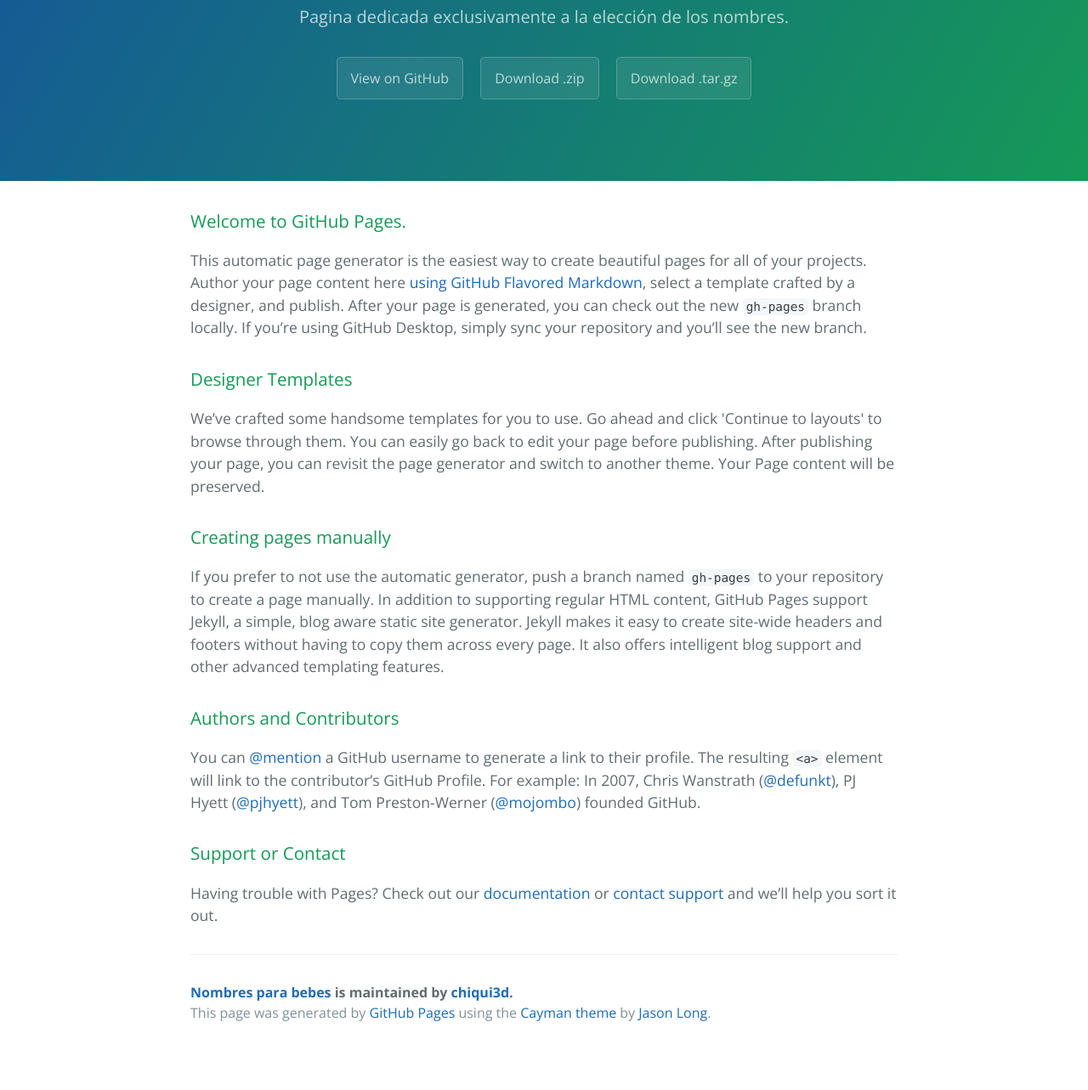
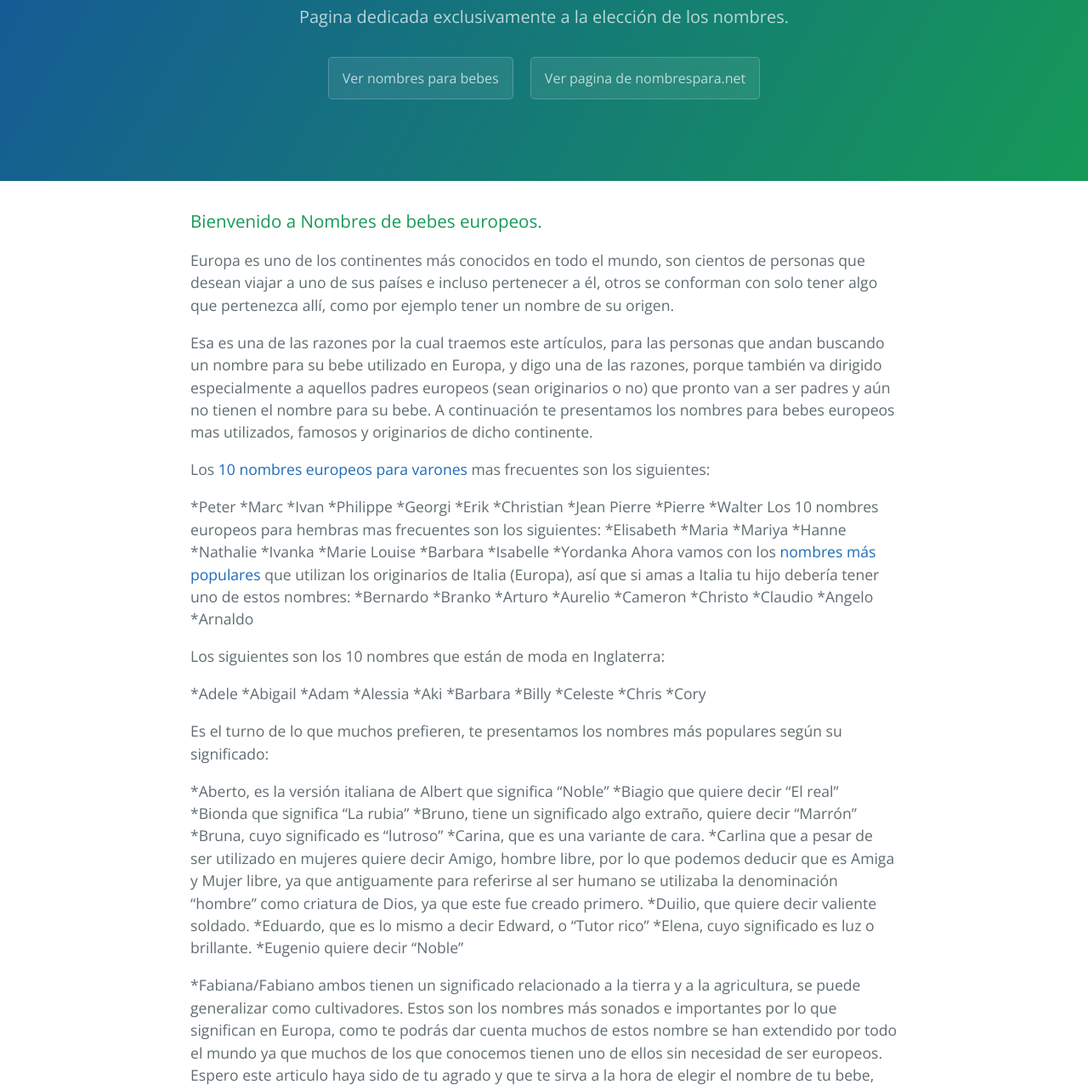
Before and after one commit to chiqui3d/nombresparabebes, a plain HTML site: page index.html in a window 1280 px wide. Shown: the part 170-1453 px from the top of the page at 85% size. Before the commit the page ends 1406 px from the top, so only its background shows below. Drawn offline with nearby package versions, Linux system fonts and the light colour scheme.

Commit message:
update index

```diff
--- a/index.html
+++ b/index.html
@@ -11,39 +11,87 @@
   </head>
   <body>
     <section class="page-header">
-      <h1 class="project-name">Nombres para bebes</h1>
+      <h1 class="project-name">Nombres para bebes europeos</h1>
       <h2 class="project-tagline">Pagina dedicada exclusivamente a la elección de los nombres.</h2>
-      <a href="https://github.com/chiqui3d/nombresparabebes" class="btn">View on GitHub</a>
-      <a href="https://github.com/chiqui3d/nombresparabebes/zipball/master" class="btn">Download .zip</a>
-      <a href="https://github.com/chiqui3d/nombresparabebes/tarball/master" class="btn">Download .tar.gz</a>
+      <a href="https://github.com/chiqui3d/nombresparabebes" class="btn">Ver nombres para bebes</a>
+      <a href="https://github.com/chiqui3d/nombresparabebes/zipball/master" class="btn">Ver pagina de nombrespara.net</a>
     </section>
 
     <section class="main-content">
       <h3>
-<a id="welcome-to-github-pages" class="anchor" href="#welcome-to-github-pages" aria-hidden="true"><span class="octicon octicon-link"></span></a>Welcome to GitHub Pages.</h3>
+<a id="welcome-to-github-pages" class="anchor" href="#welcome-to-github-pages" aria-hidden="true"><span class="octicon octicon-link"></span></a>Bienvenido a Nombres de bebes europeos.</h3>
 
-<p>This automatic page generator is the easiest way to create beautiful pages for all of your projects. Author your page content here <a href="https://guides.github.com/features/mastering-markdown/">using GitHub Flavored Markdown</a>, select a template crafted by a designer, and publish. After your page is generated, you can check out the new <code>gh-pages</code> branch locally. If you’re using GitHub Desktop, simply sync your repository and you’ll see the new branch.</p>
+<p>Europa es uno de los continentes más conocidos en todo el mundo, son cientos de personas que desean viajar a uno de sus países e incluso pertenecer a él, otros se conforman con solo tener algo que pertenezca allí, como por ejemplo tener un nombre de su origen.
+</p>
+<p>
+Esa es una de las razones por la cual traemos este artículos, para las personas que andan buscando un nombre para su bebe utilizado en Europa, y digo una de las razones, porque también va dirigido especialmente a aquellos padres europeos (sean originarios o no) que pronto van a ser padres y aún no tienen el nombre para su bebe. A continuación te presentamos los nombres para bebes europeos mas utilizados, famosos y originarios de dicho continente.
+</p>
+<p>
+Los <a href="http://www.nombrespara.net/bebes">10 nombres europeos para varones</a> mas frecuentes son los siguientes:
+</p>
+*Peter
+*Marc
+*Ivan
+*Philippe
+*Georgi
+*Erik
+*Christian
+*Jean Pierre
+*Pierre
+*Walter
+Los 10 nombres europeos para hembras mas frecuentes son los siguientes:
+*Elisabeth
+*Maria
+*Mariya
+*Hanne
+*Nathalie
+*Ivanka
+*Marie Louise
+*Barbara
+*Isabelle
+*Yordanka
 
-<h3>
-<a id="designer-templates" class="anchor" href="#designer-templates" aria-hidden="true"><span class="octicon octicon-link"></span></a>Designer Templates</h3>
-
-<p>We’ve crafted some handsome templates for you to use. Go ahead and click 'Continue to layouts' to browse through them. You can easily go back to edit your page before publishing. After publishing your page, you can revisit the page generator and switch to another theme. Your Page content will be preserved.</p>
-
-<h3>
-<a id="creating-pages-manually" class="anchor" href="#creating-pages-manually" aria-hidden="true"><span class="octicon octicon-link"></span></a>Creating pages manually</h3>
-
-<p>If you prefer to not use the automatic generator, push a branch named <code>gh-pages</code> to your repository to create a page manually. In addition to supporting regular HTML content, GitHub Pages support Jekyll, a simple, blog aware static site generator. Jekyll makes it easy to create site-wide headers and footers without having to copy them across every page. It also offers intelligent blog support and other advanced templating features.</p>
-
-<h3>
-<a id="authors-and-contributors" class="anchor" href="#authors-and-contributors" aria-hidden="true"><span class="octicon octicon-link"></span></a>Authors and Contributors</h3>
-
-<p>You can <a href="https://github.com/blog/821" class="user-mention">@mention</a> a GitHub username to generate a link to their profile. The resulting <code>&lt;a&gt;</code> element will link to the contributor’s GitHub Profile. For example: In 2007, Chris Wanstrath (<a href="https://github.com/defunkt" class="user-mention">@defunkt</a>), PJ Hyett (<a href="https://github.com/pjhyett" class="user-mention">@pjhyett</a>), and Tom Preston-Werner (<a href="https://github.com/mojombo" class="user-mention">@mojombo</a>) founded GitHub.</p>
-
-<h3>
-<a id="support-or-contact" class="anchor" href="#support-or-contact" aria-hidden="true"><span class="octicon octicon-link"></span></a>Support or Contact</h3>
-
-<p>Having trouble with Pages? Check out our <a href="https://help.github.com/pages">documentation</a> or <a href="https://github.com/contact">contact support</a> and we’ll help you sort it out.</p>
-
+Ahora vamos con los <a href="http://www.nombrespara.net">nombres más populares</a> que utilizan los originarios de Italia (Europa), así que si amas a Italia tu hijo debería tener uno de estos nombres:
+*Bernardo
+*Branko
+*Arturo
+*Aurelio
+*Cameron
+*Christo
+*Claudio
+*Angelo
+*Arnaldo
+<p>
+Los siguientes son los 10 nombres que están de moda en Inglaterra:
+</p>
+*Adele
+*Abigail
+*Adam
+*Alessia
+*Aki
+*Barbara
+*Billy
+*Celeste
+*Chris
+*Cory
+<p>
+Es el turno de lo que muchos prefieren, te presentamos los nombres más populares según su significado:
+</p>
+*Aberto, es la versión italiana de Albert que significa “Noble”
+*Biagio que quiere decir “El real”
+*Bionda que significa “La rubia”
+*Bruno, tiene un significado algo extraño, quiere decir “Marrón”
+*Bruna,  cuyo significado es “lutroso”
+*Carina, que es una variante de cara.
+*Carlina que a pesar de ser utilizado en mujeres quiere decir Amigo, hombre libre, por lo que podemos deducir que es Amiga y Mujer libre, ya que antiguamente para referirse al ser humano se utilizaba la denominación “hombre” como criatura de Dios, ya que este fue creado primero.
+*Duilio, que quiere decir valiente soldado.
+*Eduardo, que es lo mismo a decir Edward, o “Tutor rico”
+*Elena, cuyo significado es luz o brillante.
+*Eugenio quiere decir “Noble”
+<p>
+*Fabiana/Fabiano ambos tienen un significado relacionado a la tierra y a la agricultura, se puede generalizar como cultivadores.
+Estos son los nombres más sonados e importantes por lo que significan en Europa, como te podrás dar cuenta muchos de estos nombre se han extendido por todo el mundo ya que muchos de los que conocemos tienen uno de ellos sin necesidad de ser europeos. Espero este articulo haya sido de tu agrado y que te sirva a la hora de elegir el nombre de tu bebe, que personalmente recomiendo que sean nombre cuyo significado conozcan y signifiquen algo bueno, sin más que decir me despido.
+</p>
       <footer class="site-footer">
         <span class="site-footer-owner"><a href="https://github.com/chiqui3d/nombresparabebes">Nombres para bebes</a> is maintained by <a href="https://github.com/chiqui3d">chiqui3d</a>.</span>
 
```
